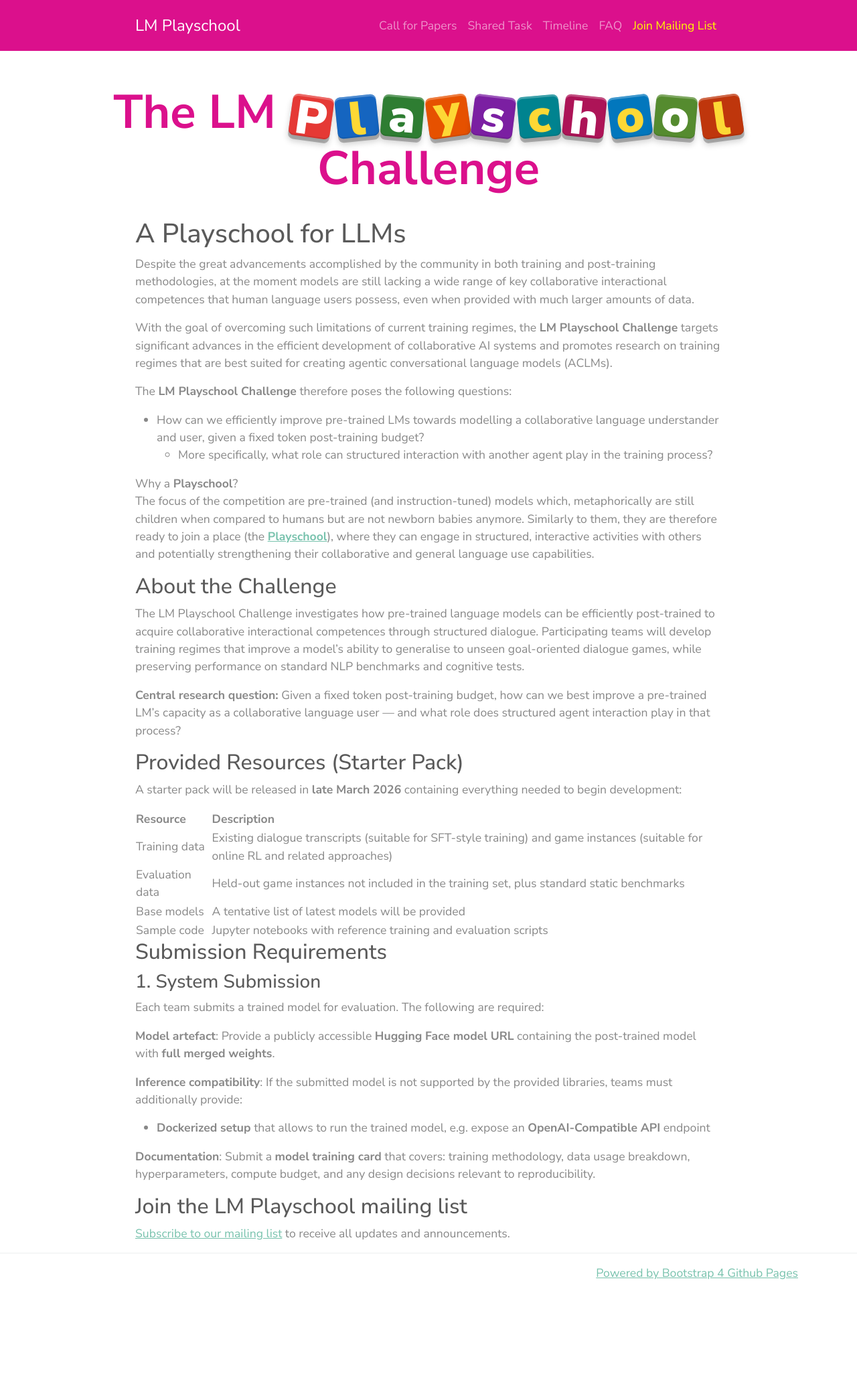
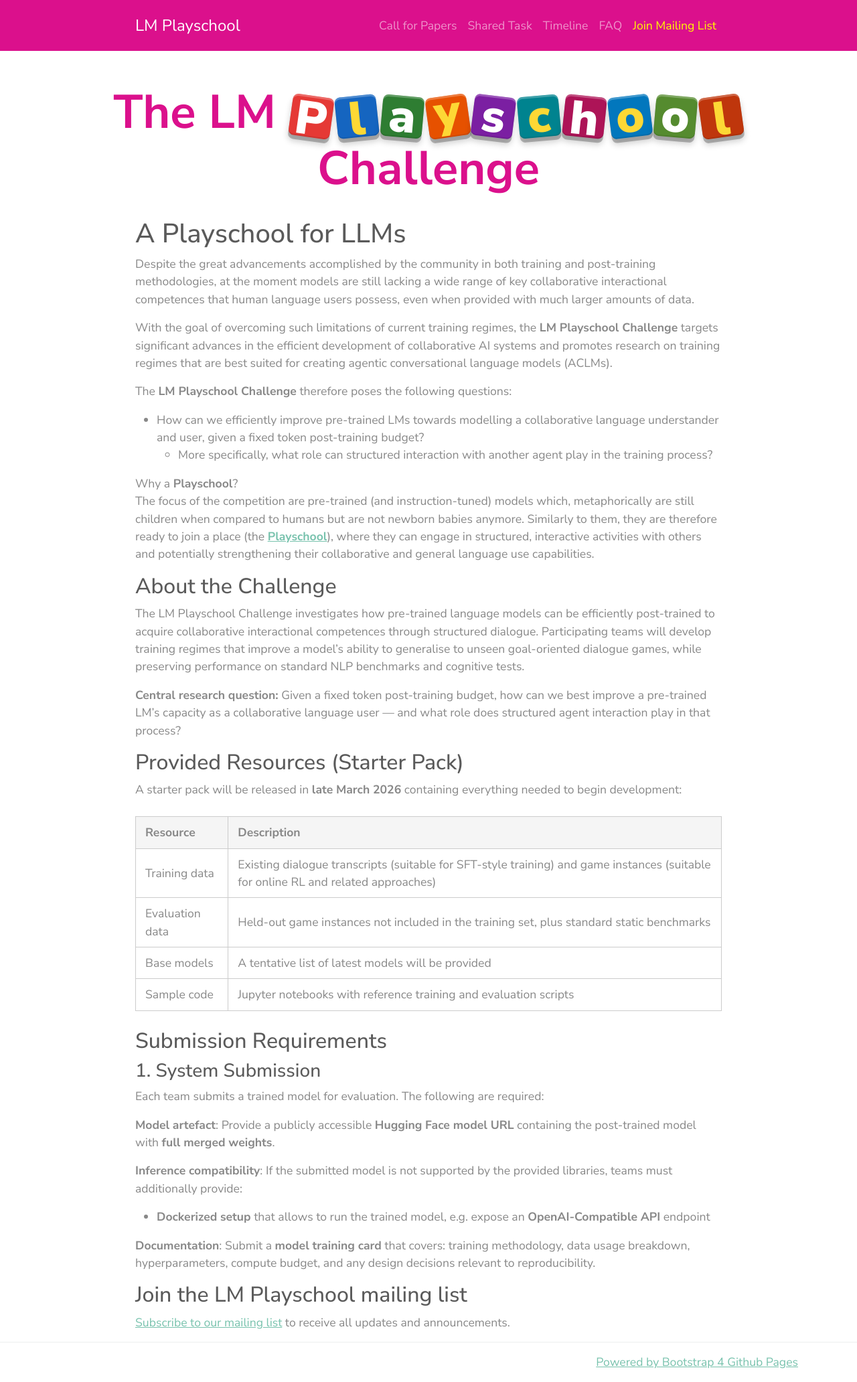
Before and after one commit to lm-playschool/lm-playschool.github.io, a Jekyll site: the page built from challenge.md, in a window 1280 px wide. Shown: the whole page at 67% size. Built offline with Jekyll 4.4.1, drawn with Linux system fonts in a browser that asks for light colours; our own code applies the rules of GitHub Pages for plain Markdown files; before the commit the page ends 1931 px from its top, so only the background shows below that.

Commit message:
Challenge Outline Table

```diff
--- a/assets/main.scss
+++ b/assets/main.scss
@@ -90,6 +90,23 @@ blockquote{
 
 .page-content{
   margin-top:2%
+}
+
+table {
+  width: 100%;
+  border-collapse: collapse;
+  margin: 1.5em 0;
+}
+
+th, td {
+  border: 1px solid #ccc;
+  padding: 10px 14px;
+  text-align: left;
+}
+
+th {
+  background-color: #f5f5f5;
+  font-weight: 700;
 }
 
 // Grid
```
